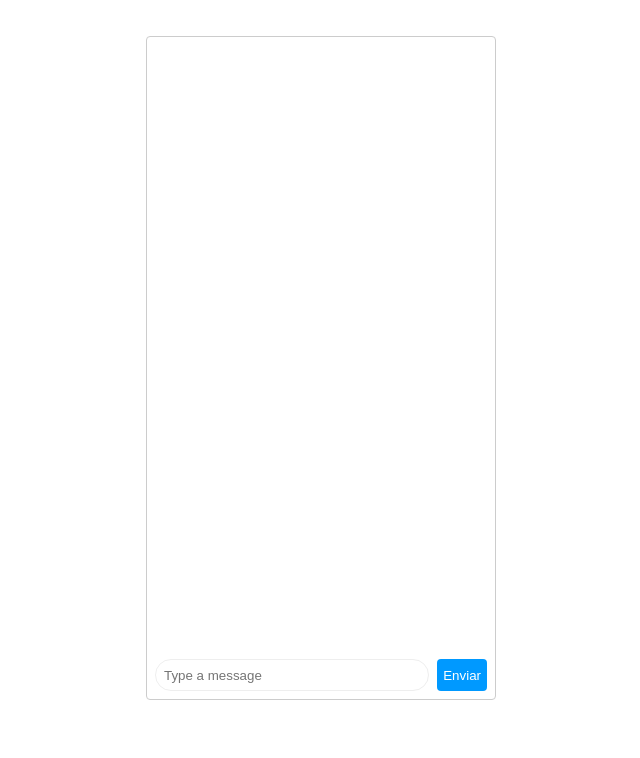
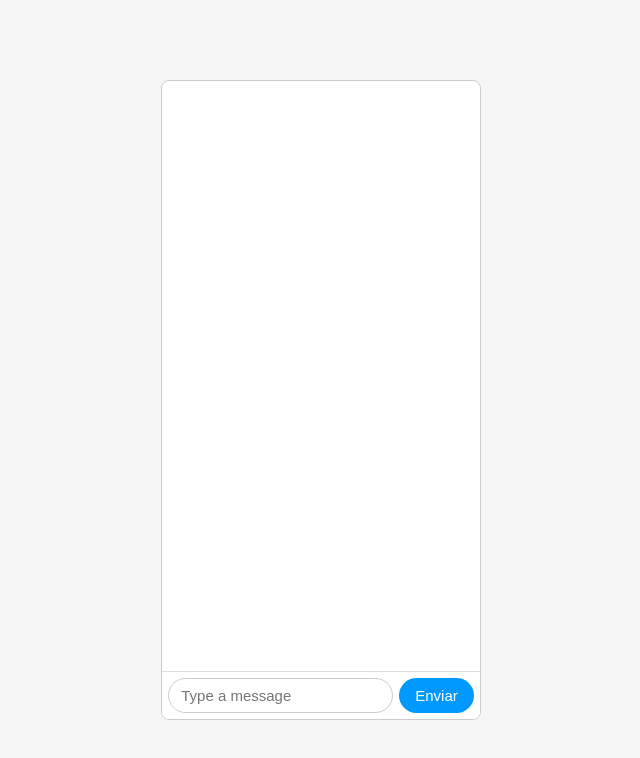
Before and after one commit to alessandro98765/proyectochat6, a website: page client/index.html in a window 1280 px wide. Shown: the whole page, without its empty margins (319-959 px from the left). Drawn offline with Linux system fonts and the light colour scheme.

Commit message:
fix: colores de mensajes y fondo

```diff
--- a/client/index.html
+++ b/client/index.html
@@ -74,71 +74,90 @@
     display: grid;
     place-content: center;
     height: 100vh;
-      padding: 36px 36px 100px 36px;
-      grid-template-rows: 1fr;
+    padding: 36px;
+    background: #f5f5f5;
+  }
+
+  #chat {
+    border: 1px solid #ccc;
+    border-radius: 8px;
+    overflow: hidden;
+    width: 100%;
+    max-width: 400px;
+    height: 80vh;
+    display: flex;
+    flex-direction: column;
+    background: #fff;
   }
 
   #messages {
     list-style-type: none;
     margin: 0;
     padding: 0;
-      overflow-y: scroll;
-      height: 100%;
+    flex: 1;
+    overflow-y: auto;
     scroll-behavior: smooth;
-      padding-bottom: 48px;
   }
 
-    #messages>li {
-      padding: .5rem 1rem;
+  #messages > li {
+    padding: 8px 12px;
+    border-bottom: 1px solid #eee;
+    background: #f9f9f9;
+    color: #000;
   }
 
-    #messages>li:nth-child(odd) {
-      background: #000;
+  #messages > li:nth-child(odd) {
+    background: #e8f0ff; /* un azul claro para alternar */
   }
 
-    #chat {
-      border: 1px solid #ccc;
-      border-radius: 4px;
-      overflow: hidden;
-      width: 350px;
-      height: 100%;
-      position: relative;
+  #messages p {
+    margin: 0;
+    font-size: 15px;
+  }
+
+  #messages small {
+    display: block;
+    font-size: 12px;
+    color: #555;
+    margin-top: 2px;
   }
 
   #form {
-      bottom: 0;
     display: flex;
-      height: 48px;
-      left: 0;
-      padding: 4px;
-      position: absolute;
-      right: 0;
+    gap: 6px;
+    padding: 6px;
+    border-top: 1px solid #ddd;
+    background: #fff;
   }
 
   #input {
     border-radius: 9999px;
-      border: 1px solid #eee;
+    border: 1px solid #ccc;
     flex: 1;
-      margin: 4px;
-      padding: 0 8px;
+    padding: 8px 12px;
+    font-size: 15px;
   }
 
   #input:focus {
-      outline: 0;
+    outline: 2px solid #09f;
+    border-color: #09f;
   }
 
-    #form>button {
+  #form > button {
     background: #09f;
     color: #fff;
     border: 0;
-      margin: 4px;
-      border-radius: 4px;
+    border-radius: 9999px;
+    padding: 0 16px;
+    font-size: 15px;
+    cursor: pointer;
   }
 
-    #form>button:hover {
+  #form > button:hover {
     background: #0cf;
   }
 </style>
+
 </head>
 
 <body>
```
Lines whose indentation alone changed are shown as unchanged.
